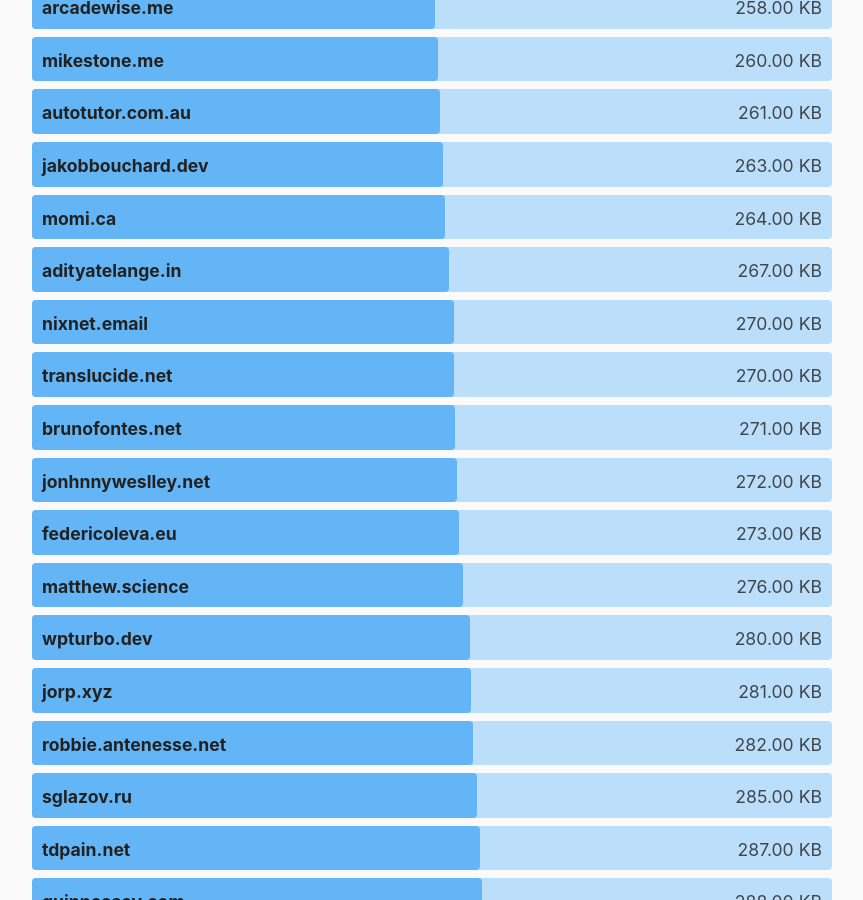
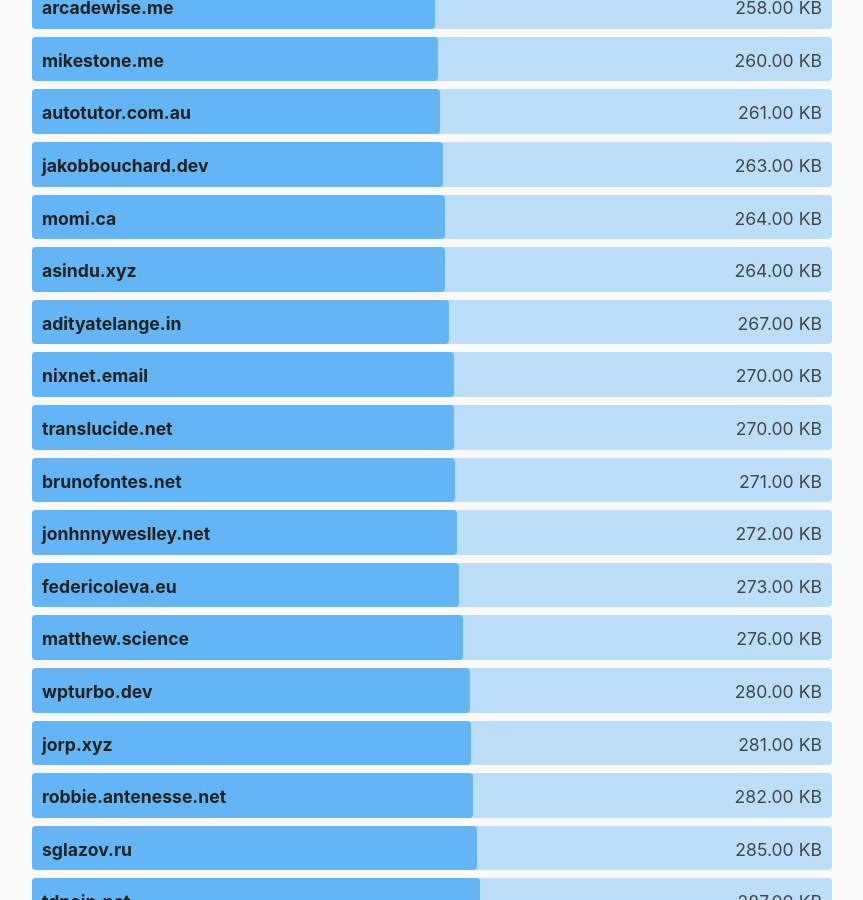
Before and after one commit to kevquirk/512kb.club, a Jekyll site: the page built from index.md, in a window 1280 px wide and 900 px high, scrolled down 31367 px. Shown: the whole window, without its empty margins (208-1071 px from the left). Built offline with Jekyll 4.4.1, drawn with Linux system fonts in a browser that asks for light colours.

Commit message:
Update sites.yml
Added my personal blog

```diff
--- a/_data/sites.yml
+++ b/_data/sites.yml
@@ -3467,3 +3467,8 @@
   url: https://zwbetz.com/
   size: 67.8
   last_checked: 2022-07-20
+
+- domain: asindu.xyz
+  url: https://asindu.xyz/
+  size: 264
+  last_checked: 2023-11-23
```
